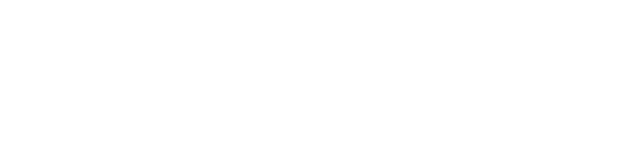
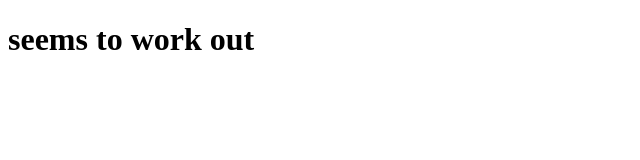
Before and after one commit to oyeku-A/cps203, a plain HTML site: page ex.html in a window 1280 px wide. Shown: the whole page, without its empty margins (0-640 px from the left). Drawn offline with Linux system fonts and the light colour scheme.

Commit message:
Update ex.html

```diff
--- a/ex.html
+++ b/ex.html
@@ -7,5 +7,6 @@
     <title>Document</title>
 </head>
 <body>
+    <h1>seems to work out</h1>
 </body>
 </html>
```
